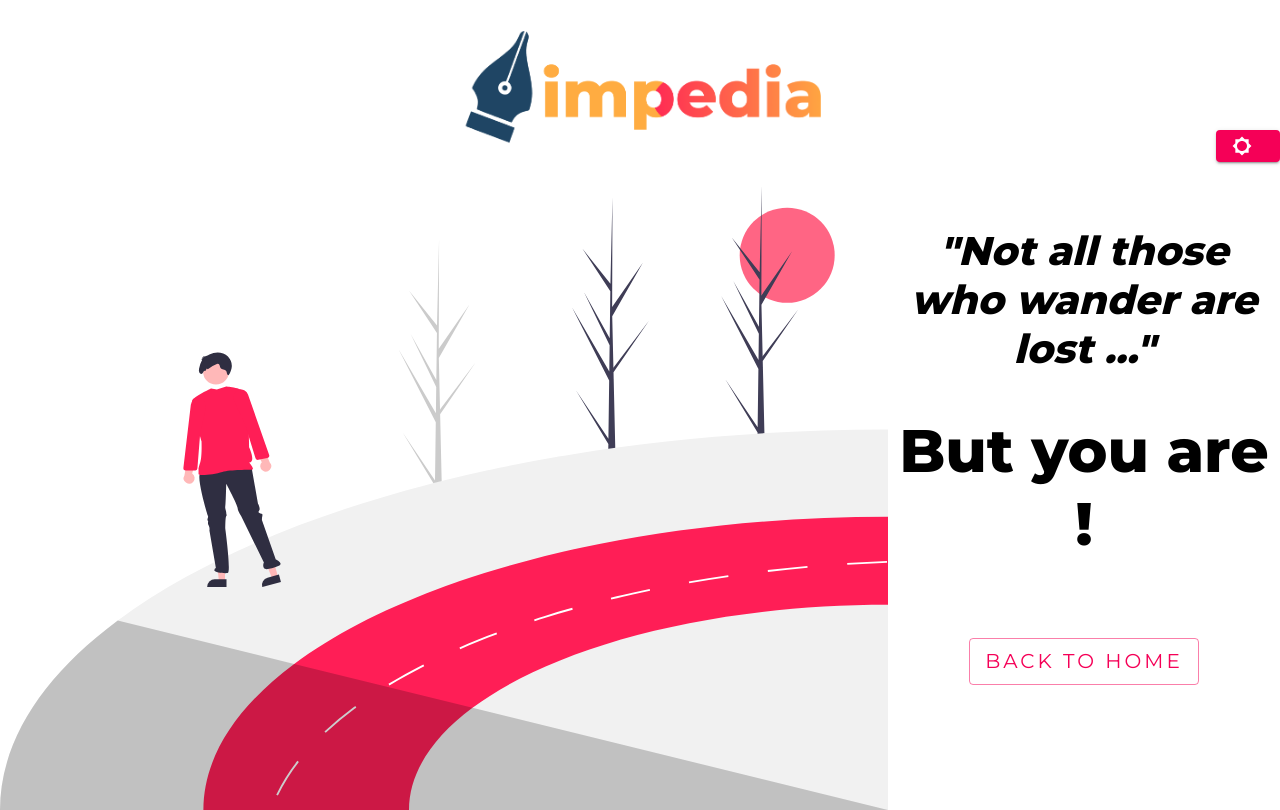
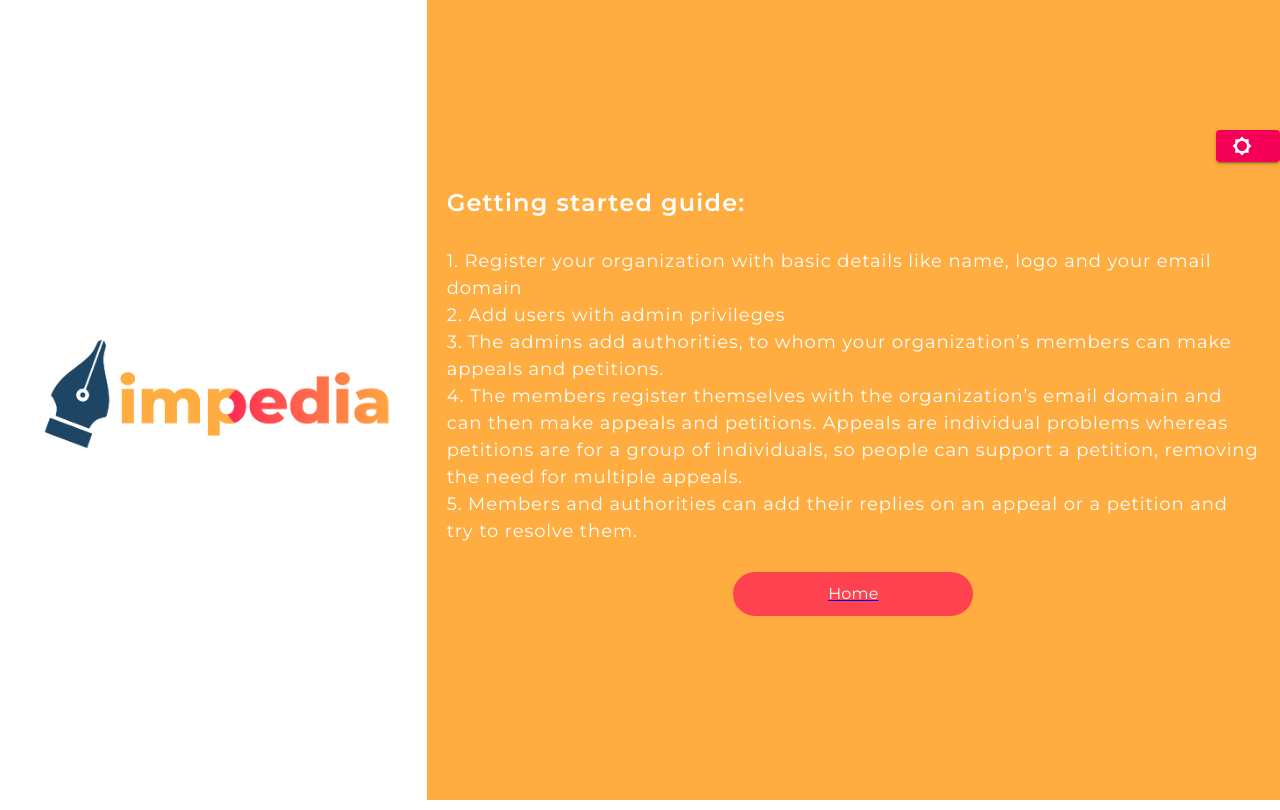
Before and after one commit to garvitchittora/Impedia, a React (Create React App) app in the folder frontend/impedia/: page /get-started in a window 1280 px wide. Built offline with nearby package versions, Linux system fonts and the light colour scheme.

Commit message:
ft: get started page and other

```diff
--- a/frontend/impedia/src/App.js
+++ b/frontend/impedia/src/App.js
@@ -27,6 +27,7 @@ import AuthorityAllPetitions from "./components/Authority/AllPetitions";
 import StudentAllPetitions from "./components/Student/AllPetitions";
 import UpdateStudentProfile from "./components/Student/UpdateProfile";
 import UpdateAuthorityProfile from "./components/Authority/UpdateProfile";
+import GetStarted from "./components/GetStarted";
 import Home from "./components/Home/Home";
 import Logout from "./components/Logout";
 import DarkTheme from './components/DarkTheme';
@@ -97,6 +98,7 @@ function App() {
       <BrowserRouter>
         <Switch>
           <Route exact path="/" component={Home} />
+          <Route exact path="/get-started" component={GetStarted} />
           <Route exact path="/reset-password/trigger" component={ResetPasswordTrigger} />
           <Route exact path="/reset-password" component={ResetPassword} />
           <Route exact path="/login/admin" component={AdminLogin} />
--- a/frontend/impedia/src/components/Auth/AdminRegister.js
+++ b/frontend/impedia/src/components/Auth/AdminRegister.js
@@ -315,7 +315,6 @@ const AdminRegister = () => {
                                         Logo
                                     </InputLabel>
                                     <FilledInput
-                                        required
                                         id="logo"
                                         name="logo"
                                         onChange={handleChange}
--- /dev/null
+++ b/frontend/impedia/src/components/GetStarted.js
@@ -0,0 +1,117 @@
+import React from 'react';
+import {
+    Grid,
+    makeStyles, Typography
+} from '@material-ui/core';
+import { Link } from 'react-router-dom';
+import ImpediaLogo from "../assets/Logo-Impedia.png";
+
+const useStyles = makeStyles((theme) => ({
+    background: {
+        background: "#FFAC41",
+        color: "white",
+        height: "100vh",
+    },
+    SectionHeading: {
+        fontSize: "24px",
+        fontStyle: "normal",
+        fontWeight: "600",
+        letterSpacing: "0.05em",
+        textAlign: "left",
+        [theme.breakpoints.down("md")]: {
+          textAlign: "center",
+        },
+      },
+      SectionText: {
+        fontSize: "18px",
+        fontStyle: "normal",
+        fontWeight: "500",
+        letterSpacing: "0.05em",
+        textAlign: "left",
+        [theme.breakpoints.down("md")]: {
+          textAlign: "justify",
+          fontSize: "15px",
+          lineHeight: "24px",
+        },
+      },
+    wrapper: {
+        display: "grid",
+        alignItems: "center",
+        padding: "20px",
+        height: "100vh",
+        justifyContent: "center",
+    },
+    wrapperImage: {
+        display: "grid",
+        alignItems: "center",
+        padding: "20px",
+        height: "100vh",
+        justifyContent: "center",
+        background: "white",
+    },
+    StudentImg:{
+        width: "100%",
+    },
+    GetStarted: {
+        cursor: "pointer",
+        background: "rgba(255, 30, 86, 0.74)",
+        textDecoration: "none",
+        color: "white",
+        padding: "10px 20px",
+        borderRadius: "50px",
+        textAlign: "center",
+        maxWidth: "200px",
+        margin: "auto"
+    }
+}))
+
+const GetStarted = () => {
+    const classes = useStyles();
+
+    return (
+        <div className={classes.background}>
+        <Grid container item className={classes.roleDesc}>
+          <Grid item md={4} className={classes.wrapperImage}>
+            <img
+              className={classes.StudentImg}
+              src={ImpediaLogo}
+              alt="Logo"
+            />
+          </Grid>
+          <Grid item md={8} className={classes.wrapper}>
+            <div>
+            <Typography className={classes.SectionHeading}>
+            Getting started guide:
+            </Typography>
+            <Typography className={classes.SectionText}>
+            <br></br>
+            1. Register your organization with basic details like name, logo and your email domain
+            <br></br>
+            2. Add users with admin privileges
+            <br></br>
+            3. The admins add authorities, to whom your organization’s members can make appeals and petitions.
+            <br></br>
+            4. The members register themselves with the organization’s email domain and can then make appeals and petitions. Appeals are individual problems whereas petitions are for a group of individuals, so people can support a petition, removing the need for multiple appeals.
+            <br></br>
+            5. Members and authorities can add their replies on an appeal or a petition and try to resolve them.
+
+            <br></br>
+            <br></br>
+          <Link
+          data-testid="student-login-button-2"
+          to="/"
+        >
+          <Typography className={classes.GetStarted}>
+            Home
+          </Typography>
+        </Link>
+            </Typography>
+            </div>
+
+          </Grid>
+        </Grid>
+      </div>
+    )
+}
+
+export default GetStarted;
--- a/frontend/impedia/src/components/Home/Home.js
+++ b/frontend/impedia/src/components/Home/Home.js
@@ -43,7 +43,7 @@ const useStyles = makeStyles((theme) => ({
     },
 
     [theme.breakpoints.down("sm")]: {
-      fontSize:"14px"
+      fontSize: "14px"
     },
   },
   navWrapper: {
@@ -91,14 +91,14 @@ const useStyles = makeStyles((theme) => ({
     letterSpacing: "5px",
     fontWeight: "600",
     [theme.breakpoints.up("sm")]: {
-      left:"23vw"
+      left: "23vw"
     },
     [theme.breakpoints.down("sm")]: {
-      position:"relative",
+      position: "relative",
       left: "0",
     },
     [theme.breakpoints.down("xs")]: {
-      fontSize:"15px"
+      fontSize: "15px"
     },
   },
   extendedBack: {
@@ -242,6 +242,17 @@ const useStyles = makeStyles((theme) => ({
   GithubIcon: {
     fontSize: "35px",
   },
+  GetStarted: {
+    cursor: "pointer",
+    background: "rgba(255, 30, 86, 0.74)",
+    textDecoration: "none",
+    color: "white",
+    padding: "10px 20px",
+    borderRadius: "50px",
+    textAlign: "center",
+    maxWidth: "200px",
+    margin: "auto"
+  }
 }));
 
 const Home = () => {
@@ -295,6 +306,18 @@ const Home = () => {
         <Typography className={classes.textOnRotated}>
           A platform that breaks the communication barrier between an organization's members and
           and its authorities.
+          <div>
+            <br></br>
+            <br></br>
+          <Link
+          data-testid="student-login-button-2"
+          to="/get-started"
+        >
+          <Typography className={classes.GetStarted}>
+            Get Started
+          </Typography>
+        </Link>
+          </div>
         </Typography>
       </div>
       <div className={classes.SectionWrapper}>
--- a/frontend/impedia/src/components/Student/CreateTemplate/CreateTemplate.js
+++ b/frontend/impedia/src/components/Student/CreateTemplate/CreateTemplate.js
@@ -113,10 +113,10 @@ const CreateTemplate = (props) => {
   const [value, setValue] = useState(0);
   const [openGroup, setOpenGroup] = useState(false);
   const [openAuth, setOpenAuth] = useState(false);
-  const [optionsGroup, setOptionsGroup] = useState([]);
-  const [optionsAuth, setOptionsAuth] = useState([]);
-  const loadingGroup = openGroup && optionsGroup.length === 0;
-  const loadingAuth = openAuth && optionsAuth.length === 0;
+  const [optionsGroup, setOptionsGroup] = useState(null);
+  const [optionsAuth, setOptionsAuth] = useState(null);
+  const loadingGroup = openGroup && optionsGroup === null;
+  const loadingAuth = openAuth && optionsAuth === null;
 
   useEffect(() => {
     let active = true;
@@ -150,7 +150,6 @@ const CreateTemplate = (props) => {
         }
       }
     })();
-
     return () => {
       active = false;
     };
@@ -283,9 +282,9 @@ const CreateTemplate = (props) => {
                   }
                   getOptionLabel={(option) => option.name}
                   loading={loadingGroup}
-                  options={optionsGroup.sort(
+                  options={optionsGroup ?  optionsGroup.sort(
                     (a, b) => -b.firstLetter.localeCompare(a.firstLetter)
-                  )}
+                  ) : []}
                   groupBy={(option) => option.firstLetter}
                   onChange={(e, v) => {
                     props.setId(v);
@@ -339,9 +338,9 @@ const CreateTemplate = (props) => {
                   }
                   getOptionLabel={(option) => option.optionName}
                   loading={loadingAuth}
-                  options={optionsAuth.sort(
+                  options={optionsAuth && optionsAuth.sort(
                     (a, b) => -b.firstLetter.localeCompare(a.firstLetter)
-                  )}
+                  ) || []}
                   groupBy={(option) => option.firstLetter}
                   onChange={(e, v) => {
                     props.setId(v);
```
